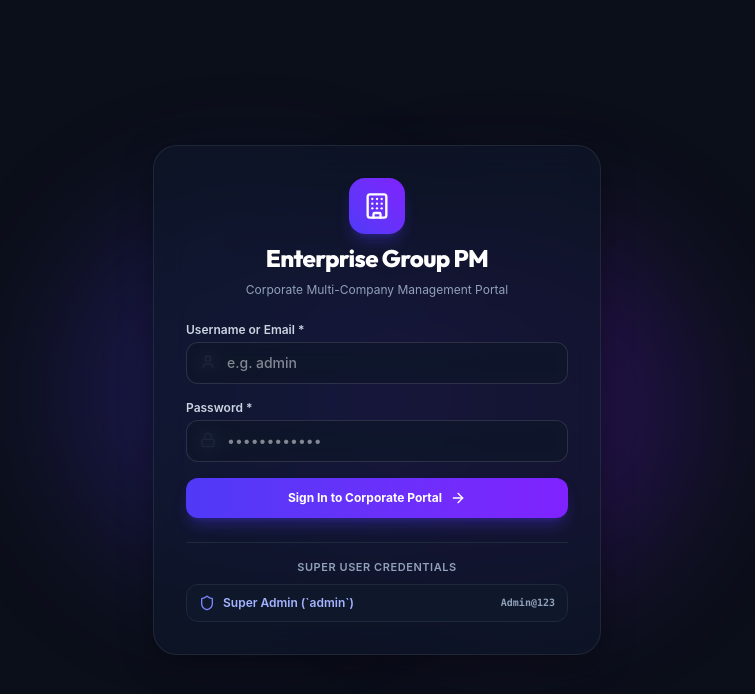
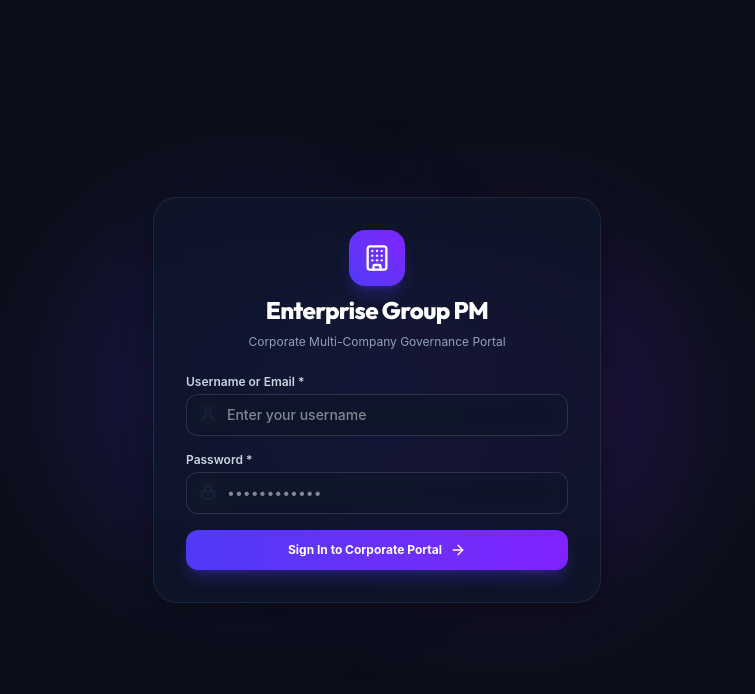
Before and after one commit to silambarasanmne/Projectmanagement, a React (Vite) app: page / in a window 1280 px wide. Shown: the top 694 px of the page, without its empty margins (263-1018 px from the left). Built offline with nearby package versions, Linux system fonts and the light colour scheme.

Commit message:
Clean production login screen, mandatory starting login page, and 15-minute inactivity auto-logout

```diff
--- a/src/context/AppContext.jsx
+++ b/src/context/AppContext.jsx
@@ -1,4 +1,4 @@
-import React, { createContext, useContext, useState, useEffect } from 'react';
+import React, { createContext, useContext, useState, useEffect, useRef } from 'react';
 import {
   DEMO_USERS,
   DEMO_COMPANIES,
@@ -13,12 +13,12 @@ import {
 
 const AppContext = createContext();
 
+// Inactivity Auto-Logout Timeout: 15 Minutes (in milliseconds)
+const INACTIVITY_TIMEOUT = 15 * 60 * 1000;
+
 export const AppProvider = ({ children }) => {
-  // Default Authentication State: null so Login Page is default landing page
-  const [currentUser, setCurrentUser] = useState(() => {
-    const savedUser = localStorage.getItem('epm_user');
-    return savedUser ? JSON.parse(savedUser) : null;
-  });
+  // Always start on Login Screen on page reload/launch
+  const [currentUser, setCurrentUser] = useState(null);
 
   // UI States
   const [activeCompanyId, setActiveCompanyId] = useState('all');
@@ -64,6 +64,9 @@ export const AppProvider = ({ children }) => {
   const [notifications, setNotifications] = useState(DEMO_NOTIFICATIONS);
   const [toasts, setToasts] = useState([]);
 
+  // Inactivity Auto-Logout Timer Ref
+  const idleTimerRef = useRef(null);
+
   // Theme sync
   useEffect(() => {
     const root = document.documentElement;
@@ -77,7 +80,7 @@ export const AppProvider = ({ children }) => {
     localStorage.setItem('epm_theme', theme);
   }, [theme]);
 
-  // Persist arrays
+  // Persist data arrays
   useEffect(() => {
     localStorage.setItem('epm_companies', JSON.stringify(companies));
   }, [companies]);
@@ -136,7 +139,6 @@ export const AppProvider = ({ children }) => {
 
     if (foundUser && (foundUser.passwordHash === password || foundUser.password === password)) {
       setCurrentUser(foundUser);
-      localStorage.setItem('epm_user', JSON.stringify(foundUser));
       addToast('success', 'Welcome Back!', `Signed in as ${foundUser.name} (${foundUser.role})`);
       logActivity(foundUser.name, `User signed in (${foundUser.role})`, 'Security Audit');
       return { success: true, roleKey: foundUser.roleKey };
@@ -146,14 +148,48 @@ export const AppProvider = ({ children }) => {
     }
   };
 
-  const logout = () => {
+  const logout = (reason = 'user') => {
     if (currentUser) {
-      logActivity(currentUser.name, 'User signed out', 'Security Audit');
+      logActivity(currentUser.name, reason === 'inactivity' ? 'Auto-logged out due to inactivity' : 'User signed out', 'Security Audit');
     }
     setCurrentUser(null);
-    localStorage.removeItem('epm_user');
-    addToast('info', 'Signed Out', 'You have been signed out.');
+    if (reason === 'inactivity') {
+      addToast('warning', 'Session Expired', 'You have been automatically logged out due to inactivity.');
+    } else {
+      addToast('info', 'Signed Out', 'You have been signed out.');
+    }
   };
+
+  // Inactivity Auto-Logout Mechanism
+  useEffect(() => {
+    if (!currentUser) {
+      if (idleTimerRef.current) clearTimeout(idleTimerRef.current);
+      return;
+    }
+
+    const resetIdleTimer = () => {
+      if (idleTimerRef.current) clearTimeout(idleTimerRef.current);
+      idleTimerRef.current = setTimeout(() => {
+        logout('inactivity');
+      }, INACTIVITY_TIMEOUT);
+    };
+
+    // User activity event listeners
+    const activityEvents = ['mousemove', 'mousedown', 'keydown', 'scroll', 'touchstart'];
+    activityEvents.forEach((event) => {
+      window.addEventListener(event, resetIdleTimer);
+    });
+
+    // Start timer on login
+    resetIdleTimer();
+
+    return () => {
+      if (idleTimerRef.current) clearTimeout(idleTimerRef.current);
+      activityEvents.forEach((event) => {
+        window.removeEventListener(event, resetIdleTimer);
+      });
+    };
+  }, [currentUser]);
 
   const toggleTheme = () => {
     setTheme((prev) => (prev === 'dark' ? 'light' : 'dark'));
@@ -173,9 +209,7 @@ export const AppProvider = ({ children }) => {
     setActivities((prev) => [newAct, ...prev]);
   };
 
-  // Data Mutations (Create, Update, Delete)
-
-  // 0. Companies
+  // Data Mutations
   const addCompany = (companyData) => {
     const newComp = {
       id: `comp-${Date.now()}`,
@@ -191,7 +225,6 @@ export const AppProvider = ({ children }) => {
     logActivity(currentUser?.name, `Created subsidiary company "${newComp.name}"`, 'Group Companies');
   };
 
-  // 1. Projects
   const addProject = (projectData) => {
     const newProj = {
       id: `proj-${Date.now()}`,
@@ -223,13 +256,11 @@ export const AppProvider = ({ children }) => {
   const deleteProject = (projectId) => {
     const targetProj = projects.find(p => p.id === projectId);
     setProjects(prev => prev.filter(p => p.id !== projectId));
-    // Remove related issues
     setIssues(prev => prev.filter(i => i.projectId !== projectId));
     addToast('warning', 'Project Deleted', `Project "${targetProj?.name || 'Item'}" removed.`);
     logActivity(currentUser?.name, `Deleted project "${targetProj?.name}"`, 'Projects');
   };
 
-  // 2. Applications
   const deleteApplication = (appId) => {
     const targetApp = applications.find(a => a.id === appId);
     setApplications(prev => prev.filter(a => a.id !== appId));
@@ -237,7 +268,6 @@ export const AppProvider = ({ children }) => {
     logActivity(currentUser?.name, `Deleted application "${targetApp?.name}"`, 'Applications');
   };
 
-  // 3. Releases
   const addRelease = (releaseData) => {
     const newRel = {
       id: `rel-${Date.now()}`,
@@ -258,7 +288,6 @@ export const AppProvider = ({ children }) => {
     logActivity(currentUser?.name, `Deleted release ${targetRel?.version}`, 'Release Manager');
   };
 
-  // 4. Bug & Issues
   const addIssue = (issueData) => {
     const newBug = {
       id: `BUG-${Math.floor(100 + Math.random() * 900)}`,
@@ -286,7 +315,6 @@ export const AppProvider = ({ children }) => {
     logActivity(currentUser?.name, `Deleted issue ticket ${issueId}`, 'Bug Tracker');
   };
 
-  // 5. Employees
   const addUser = (userData) => {
     const newUser = {
       id: `usr-${Date.now()}`,
@@ -319,31 +347,19 @@ export const AppProvider = ({ children }) => {
     logActivity(currentUser?.name, `Deleted employee "${targetUser?.name}"`, 'Team Directory');
   };
 
-  // 6. Companies & Cascading Deletion Rule (Deletes Projects, Apps, Releases, Issues — EXCEPT Employees)
   const deleteCompany = (companyId) => {
     const targetComp = companies.find(c => c.id === companyId);
     if (!targetComp) return;
 
-    // Identify project IDs belonging to this company
     const compProjectIds = projects.filter(p => p.companyId === companyId).map(p => p.id);
     const compAppNames = applications.filter(a => a.companyId === companyId).map(a => a.name);
 
-    // 1. Delete Company
     setCompanies(prev => prev.filter(c => c.id !== companyId));
-
-    // 2. Delete Projects belonging to company
     setProjects(prev => prev.filter(p => p.companyId !== companyId));
-
-    // 3. Delete Applications belonging to company
     setApplications(prev => prev.filter(a => a.companyId !== companyId));
-
-    // 4. Delete Releases belonging to company's apps
     setReleases(prev => prev.filter(r => !compAppNames.includes(r.appName)));
-
-    // 5. Delete Issues belonging to company's projects
     setIssues(prev => prev.filter(i => !compProjectIds.includes(i.projectId)));
 
-    // 6. PRESERVE EMPLOYEES: Set employee company to default/unassigned without deleting employee accounts!
     setUsers(prev => prev.map(u => {
       if (u.companyId === companyId) {
         return { ...u, companyId: 'comp-1' };
@@ -353,11 +369,10 @@ export const AppProvider = ({ children }) => {
 
     if (activeCompanyId === companyId) setActiveCompanyId('all');
 
-    addToast('warning', 'Company Removed', `Company "${targetComp.name}" deleted. All associated projects, apps, releases, and issues deleted. Employee accounts preserved.`);
-    logActivity(currentUser?.name, `Deleted company "${targetComp.name}" and cascading records (Employees preserved)`, 'Group Companies');
+    addToast('warning', 'Company Removed', `Company "${targetComp.name}" deleted. Associated projects, apps, releases, and issues deleted. Employee accounts preserved.`);
+    logActivity(currentUser?.name, `Deleted company "${targetComp.name}" (Employees preserved)`, 'Group Companies');
   };
 
-  // Reset / Clear Data Function
   const clearAllData = () => {
     setProjects([]);
     setReleases([]);
@@ -431,11 +446,10 @@ export const AppProvider = ({ children }) => {
         navigateTo,
         selectedProjectId,
         setSelectedProjectId,
+        addCompany,
         addProject,
         updateProjectStatus,
         deleteProject,
-        addCompany,
-        deleteCompany,
         deleteApplication,
         addRelease,
         deleteRelease,
--- a/src/pages/LoginPage.jsx
+++ b/src/pages/LoginPage.jsx
@@ -1,6 +1,6 @@
 import React, { useState } from 'react';
 import { useApp } from '../context/AppContext';
-import { Shield, Lock, User, ArrowRight, Building, Sparkles } from 'lucide-react';
+import { Lock, User, ArrowRight, Building } from 'lucide-react';
 
 export const LoginPage = () => {
   const { login } = useApp();
@@ -19,22 +19,12 @@ export const LoginPage = () => {
     }, 400);
   };
 
-  const handleQuickDemoLogin = (userKey, passKey) => {
-    setUsername(userKey);
-    setPassword(passKey);
-    setIsLoading(true);
-    setTimeout(() => {
-      login(userKey, passKey);
-      setIsLoading(false);
-    }, 300);
-  };
-
   return (
     <div className="min-h-screen flex items-center justify-center bg-[#0B0F19] text-slate-100 p-4 relative overflow-hidden selection:bg-indigo-600 selection:text-white">
 
       {/* Background Glow Orbs */}
-      <div className="absolute top-1/4 left-1/4 w-96 h-96 bg-indigo-600/20 rounded-full blur-3xl pointer-events-none" />
-      <div className="absolute bottom-1/4 right-1/4 w-96 h-96 bg-violet-600/20 rounded-full blur-3xl pointer-events-none" />
+      <div className="absolute top-1/4 left-1/4 w-96 h-96 bg-indigo-600/15 rounded-full blur-3xl pointer-events-none" />
+      <div className="absolute bottom-1/4 right-1/4 w-96 h-96 bg-violet-600/15 rounded-full blur-3xl pointer-events-none" />
 
       <div className="w-full max-w-md glass-panel p-8 rounded-3xl border border-slate-800 shadow-2xl relative z-10 space-y-6">
 
@@ -44,10 +34,10 @@ export const LoginPage = () => {
             <Building className="w-7 h-7" />
           </div>
           <h1 className="font-heading text-2xl font-extrabold text-white tracking-tight">Enterprise Group PM</h1>
-          <p className="text-xs text-slate-400">Corporate Multi-Company Management Portal</p>
+          <p className="text-xs text-slate-400">Corporate Multi-Company Governance Portal</p>
         </div>
 
-        {/* Login Form */}
+        {/* Clean Login Form */}
         <form onSubmit={handleLoginSubmit} className="space-y-4 text-xs">
 
           <div>
@@ -59,7 +49,7 @@ export const LoginPage = () => {
                 required
                 value={username}
                 onChange={(e) => setUsername(e.target.value)}
-                placeholder="e.g. admin"
+                placeholder="Enter your username"
                 className="w-full glass-input pl-10 pr-4 py-2.5 rounded-xl text-white font-medium text-sm"
               />
             </div>
@@ -83,7 +73,7 @@ export const LoginPage = () => {
           <button
             type="submit"
             disabled={isLoading}
-            className="w-full flex items-center justify-center gap-2 py-3 px-4 rounded-xl bg-gradient-to-r from-indigo-600 to-violet-600 text-white font-bold shadow-lg shadow-indigo-600/30 hover:from-indigo-500 hover:to-violet-500 transition-all text-xs"
+            className="w-full flex items-center justify-center gap-2 py-3 px-4 rounded-xl bg-gradient-to-r from-indigo-600 to-violet-600 text-white font-bold shadow-lg shadow-indigo-600/30 hover:from-indigo-500 hover:to-violet-500 transition-all text-xs cursor-pointer"
           >
             {isLoading ? (
               <span>Authenticating...</span>
@@ -96,21 +86,6 @@ export const LoginPage = () => {
           </button>
         </form>
 
-        {/* Super User Quick Login Button */}
-        <div className="pt-4 border-t border-slate-800 space-y-2">
-          <p className="text-[11px] text-slate-400 font-semibold text-center uppercase tracking-wider">Super User Credentials</p>
-          <button
-            onClick={() => handleQuickDemoLogin('admin', 'Admin@123')}
-            className="w-full py-2.5 px-3 rounded-xl bg-slate-900 hover:bg-indigo-950/60 border border-slate-800 hover:border-indigo-500/40 text-xs font-semibold text-indigo-300 flex items-center justify-between transition-all"
-          >
-            <div className="flex items-center gap-2">
-              <Shield className="w-4 h-4 text-indigo-400" />
-              <span>Super Admin (`admin`)</span>
-            </div>
-            <span className="font-mono text-[10px] text-slate-400">Admin@123</span>
-          </button>
-        </div>
-
       </div>
     </div>
   );
```
